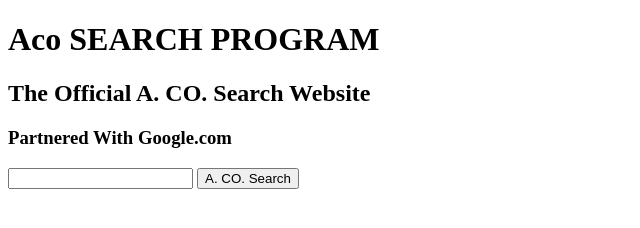
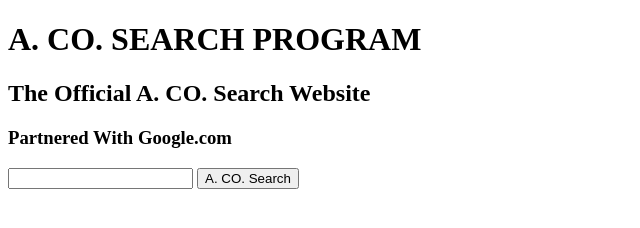
Before and after one commit to Ayaan-Codes/ayaansearch, a plain HTML site: page index.html in a window 1280 px wide. Shown: the whole page, without its empty margins (0-640 px from the left). Drawn offline with Linux system fonts and the light colour scheme.

Commit message:
Update index.html

```diff
--- a/index.html
+++ b/index.html
@@ -1,10 +1,10 @@
 <!DOCTYPE html>
 <html lang="en">
     <head>
-        <title>Ayaan Search</title>
+        <title>A. CO. Search</title>
     </head>
     <body>
-        <h1> Aco SEARCH PROGRAM </h1>
+        <h1> A. CO. SEARCH PROGRAM </h1>
         <h2> The Official A. CO. Search Website </h2>
         <h3> Partnered With Google.com </h3>
         <form action="https://google.com/search">
```
